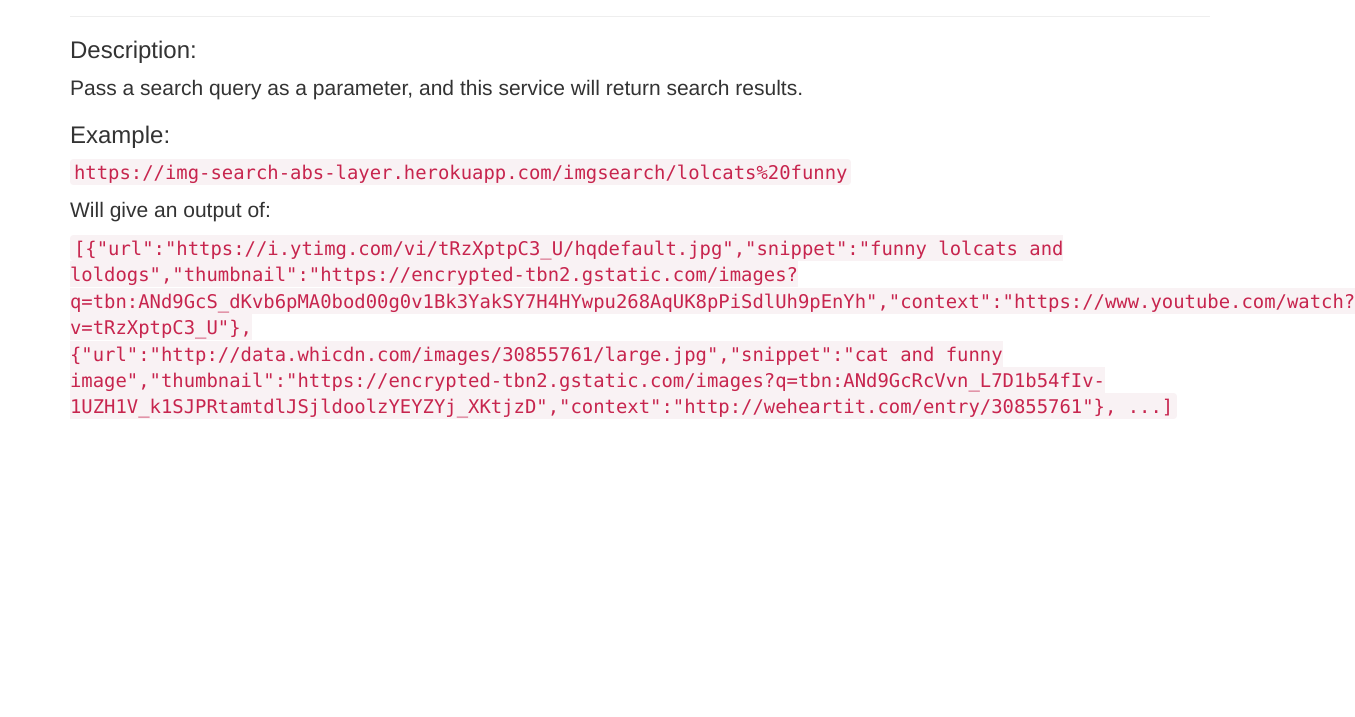
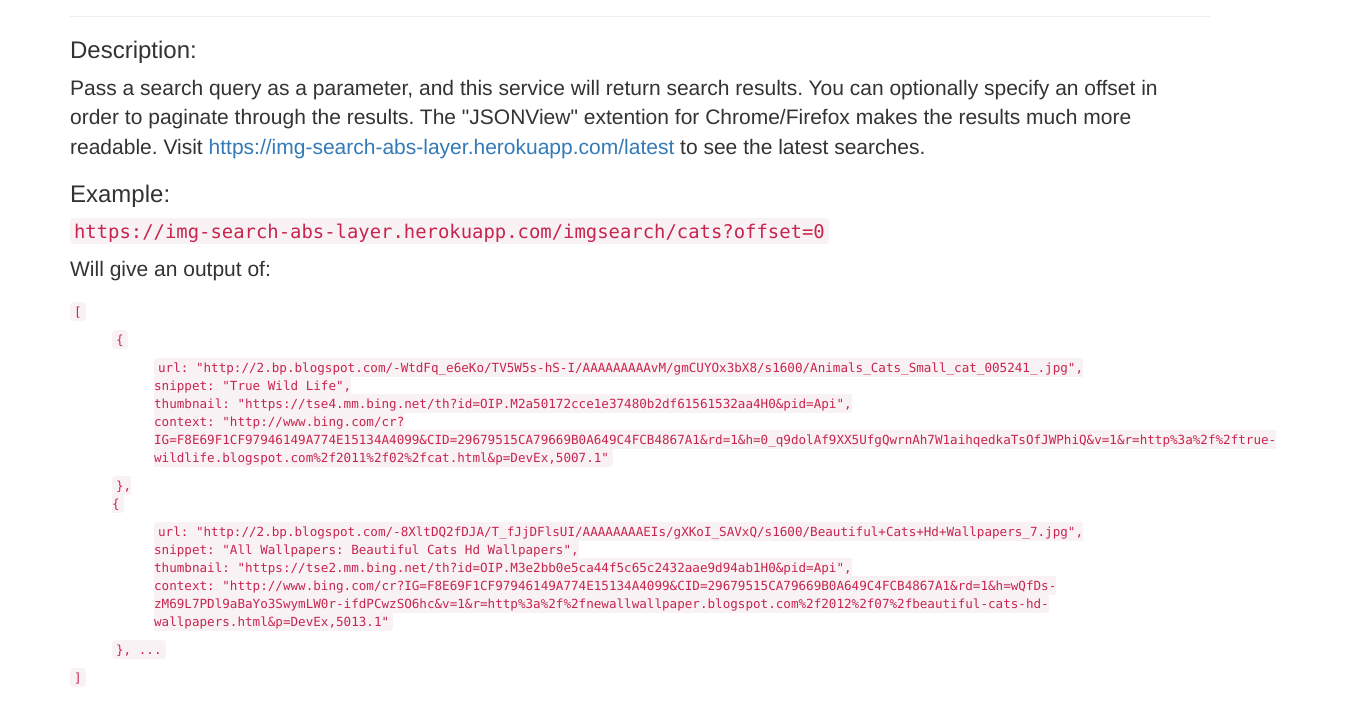
Before and after one commit to jammatpic/img-search-abstraction-layer, a website: page public/index.html in a window 1280 px wide. Shown: the part 83-800 px from the top of the page, 1355 px wide, since content can reach past the window. Drawn offline with nearby package versions, Linux system fonts and the light colour scheme.

Commit message:
Added search history, modified implementation of searching, added more detailed index page

```diff
--- a/app/routes/index.js
+++ b/app/routes/index.js
@@ -10,6 +10,10 @@ module.exports = function(app, db) {
             res.sendFile(process.cwd() + "/public/index.html");
         });
 
+    // called when looking at search history
+    app.route("/latest")
+        .get(imgHandler.getSearchHistory);
+
     // called when submitting a search query
     app.route("/imgsearch/:searchQuery")
         .get(imgHandler.getResults);
--- a/package.json
+++ b/package.json
@@ -19,6 +19,7 @@
   "dependencies": {
     "async": "^2.0.0",
     "express": "^4.14.0",
+    "moment": "^2.14.1",
     "mongodb": "^2.2.0",
     "request": "^2.73.0"
   }
--- a/public/index.html
+++ b/public/index.html
@@ -2,22 +2,50 @@
     <title>Image Search Abstraction Layer</title>
     <meta name="viewport" content="initial-scale=1">
 	<link rel="stylesheet" href="https://maxcdn.bootstrapcdn.com/bootstrap/3.3.6/css/bootstrap.min.css" integrity="sha384-1q8mTJOASx8j1Au+a5WDVnPi2lkFfwwEAa8hDDdjZlpLegxhjVME1fgjWPGmkzs7" crossorigin="anonymous">
+    <link rel="stylesheet" href = "stylesheet.css">
 </head>
 
 <body>
-    <div class = "container lead">
-        <header class = "page-header">
+    <div class = "container">
+        <header class = "page-header lead">
             <h1>Image Search Abstraction Layer</h1>
         </header>
         <div class = "lead">
             <h3>Description:</h3>
-            <p>Pass a search query as a parameter, and this service will return search results.</p>
+            <p>Pass a search query as a parameter, and this service will return search results.
+                You can optionally specify an offset in order to paginate through the results.
+                The "JSONView" extention for Chrome/Firefox makes the results much more readable.
+                Visit <a href="https://img-search-abs-layer.herokuapp.com/latest">https://img-search-abs-layer.herokuapp.com/latest</a> to see the latest searches.
+            </p>
         </div>
         <div>
-            <h3>Example:</h3>
-            <p><code>https://img-search-abs-layer.herokuapp.com/imgsearch/lolcats%20funny</code></p>
-            <p>Will give an output of:</p>
-            <p><code>[{"url":"https://i.ytimg.com/vi/tRzXptpC3_U/hqdefault.jpg","snippet":"funny lolcats and loldogs","thumbnail":"https://encrypted-tbn2.gstatic.com/images?q=tbn:ANd9GcS_dKvb6pMA0bod00g0v1Bk3YakSY7H4HYwpu268AqUK8pPiSdlUh9pEnYh","context":"https://www.youtube.com/watch?v=tRzXptpC3_U"},<br>{"url":"http://data.whicdn.com/images/30855761/large.jpg","snippet":"cat and funny image","thumbnail":"https://encrypted-tbn2.gstatic.com/images?q=tbn:ANd9GcRcVvn_L7D1b54fIv-1UZH1V_k1SJPRtamtdlJSjldoolzYEYZYj_XKtjzD","context":"http://weheartit.com/entry/30855761"}, ...]</code></p>
+            <div class = "lead">
+                <h3>Example:</h3>
+                <p><code>https://img-search-abs-layer.herokuapp.com/imgsearch/cats?offset=0</code></p>
+                <p>Will give an output of:</p>
+            </div>
+            <div class = "example">
+                <p><code>[</code></p>
+                <p class = "ind1"><code>{</code></p>
+                <p class = "ind2"><code>
+                    url: "http://2.bp.blogspot.com/-WtdFq_e6eKo/TV5W5s-hS-I/AAAAAAAAAvM/gmCUYOx3bX8/s1600/Animals_Cats_Small_cat_005241_.jpg", <br>
+                    snippet: "True Wild Life",<br>
+                    thumbnail: "https://tse4.mm.bing.net/th?id=OIP.M2a50172cce1e37480b2df61561532aa4H0&pid=Api",<br>
+                    context: "http://www.bing.com/cr?IG=F8E69F1CF97946149A774E15134A4099&CID=29679515CA79669B0A649C4FCB4867A1&rd=1&h=0_q9dolAf9XX5UfgQwrnAh7W1aihqedkaTsOfJWPhiQ&v=1&r=http%3a%2f%2ftrue-wildlife.blogspot.com%2f2011%2f02%2fcat.html&p=DevEx,5007.1"<br>
+                </code></p>
+                <p class = "ind1"><code>
+                    },<br>
+                    {
+                </code></p>
+                <p class = "ind2"><code>
+                    url: "http://2.bp.blogspot.com/-8XltDQ2fDJA/T_fJjDFlsUI/AAAAAAAAEIs/gXKoI_SAVxQ/s1600/Beautiful+Cats+Hd+Wallpapers_7.jpg",<br>
+                    snippet: "All Wallpapers: Beautiful Cats Hd Wallpapers",<br>
+                    thumbnail: "https://tse2.mm.bing.net/th?id=OIP.M3e2bb0e5ca44f5c65c2432aae9d94ab1H0&pid=Api",<br>
+                    context: "http://www.bing.com/cr?IG=F8E69F1CF97946149A774E15134A4099&CID=29679515CA79669B0A649C4FCB4867A1&rd=1&h=wQfDs-zM69L7PDl9aBaYo3SwymLW0r-ifdPCwzSO6hc&v=1&r=http%3a%2f%2fnewallwallpaper.blogspot.com%2f2012%2f07%2fbeautiful-cats-hd-wallpapers.html&p=DevEx,5013.1"<br>
+                </code></p>
+                <p class = "ind1"><code>}, ... <br></code></p>
+                <p><code>]</code></p>
+            </div>
         </div>
     </div>
 </body>
--- /dev/null
+++ b/public/stylesheet.css
@@ -0,0 +1,7 @@
+.ind1 {
+    margin-left: 3em;
+}
+
+.ind2{
+    margin-left: 6em;
+}
```
Also changed, not shown: app/controllers/imgHandler.js (+28 -3 lines).
